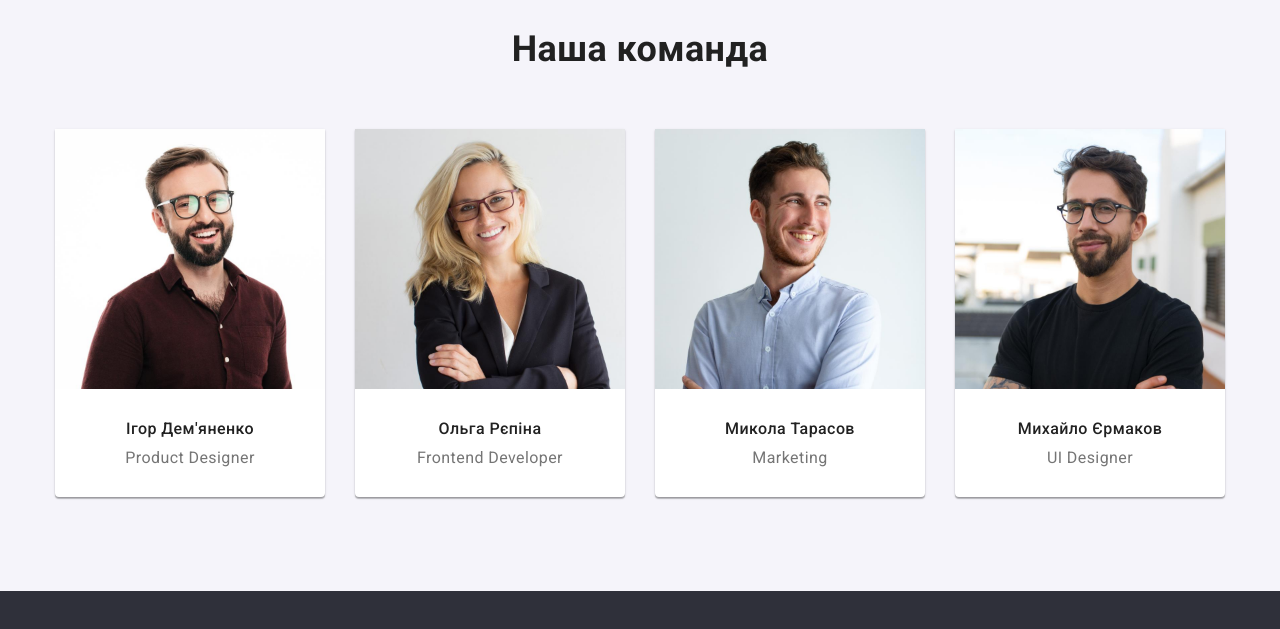
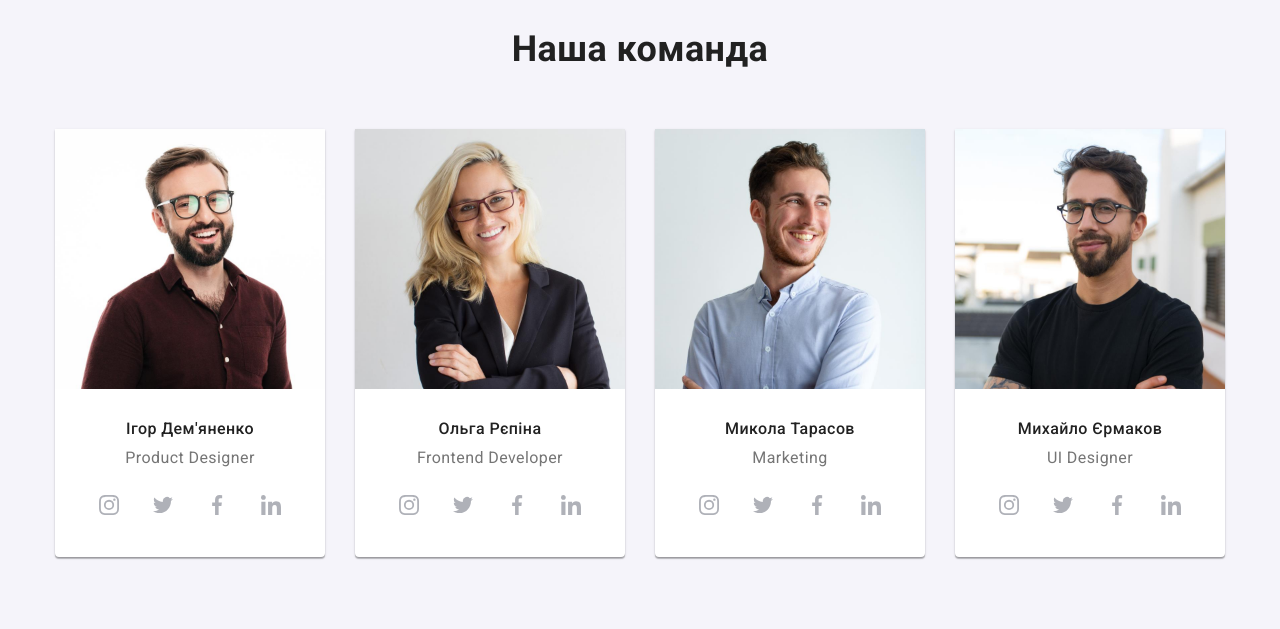
Before and after one commit to Turt1ePower/goit-markup-hw-04, a plain HTML site: page index.html in a window 1280 px wide. Shown: the part 1540-2169 px from the top of the page. Drawn offline with nearby package versions, Linux system fonts and the light colour scheme.

Commit message:
add hero bg image / add teammate  social buttons

```diff
--- a/css/styles.css
+++ b/css/styles.css
@@ -11,6 +11,7 @@
   --border-header-color: #ececec;
   --border-card-color: #eeeeee;
   --hero-gradient-color: rgba(47, 48, 58, 0.4);
+  --icon-color: #afb1b8;
 }
 
 /* Reset */
@@ -341,6 +342,7 @@ body {
 
 .teammate-card {
   min-width: 270px;
+  padding-bottom: 30px;
 
   background-color: var(--secondary-color);
   box-shadow: 0px 1px 3px rgba(0, 0, 0, 0.12), 0px 1px 1px rgba(0, 0, 0, 0.14),
@@ -366,11 +368,52 @@ body {
 }
 
 .teammate-position {
-  padding-bottom: 30px;
+  margin-bottom: 16px;
 
   font-size: 16px;
   line-height: 1.19;
   text-align: center;
+}
+
+.soc-list {
+  display: flex;
+  justify-content: center;
+  align-items: center;
+  margin-left: auto;
+  margin-right: auto;
+}
+
+.soc-item {
+  width: 44px;
+  height: 44px;
+}
+
+.soc-item:not(:last-child) {
+  margin-right: 10px;
+}
+
+.soc-link {
+  width: 100%;
+  height: 100%;
+  display: flex;
+  justify-content: center;
+  align-items: center;
+
+  border-radius: 50%;
+}
+
+.soc-icon {
+  fill: var(--icon-color);
+}
+
+.soc-link:hover,
+.soc-link:focus {
+  background-color: var(--accent-color);
+}
+
+.soc-link:hover .soc-icon,
+.soc-link:focus .soc-icon {
+  fill: var(--secondary-color);
 }
 
 /* PORTFOLIO */
--- a/index.html
+++ b/index.html
@@ -122,21 +122,141 @@
               <img src="./images/team1.jpg" alt="ігор" width="270" class="teammate-photo" />
               <h3 class="teammate-name title">Ігор Дем'яненко</h3>
               <p class="teammate-position">Product Designer</p>
+              <ul class="soc-list list">
+                <li class="soc-item">
+                  <a href="" class="soc-link">
+                    <svg class="soc-icon" width="20" height="20">
+                      <use href="./images/symbol-defs.svg#icon-instagram"></use>
+                    </svg>
+                  </a>
+                </li>
+                <li class="soc-item">
+                  <a href="" class="soc-link">
+                    <svg class="soc-icon" width="20" height="20">
+                      <use href="./images/symbol-defs.svg#icon-twitter"></use>
+                    </svg>
+                  </a>
+                </li>
+                <li class="soc-item">
+                  <a href="" class="soc-link">
+                    <svg class="soc-icon" width="20" height="20">
+                      <use href="./images/symbol-defs.svg#icon-facebook"></use>
+                    </svg>
+                  </a>
+                </li>
+                <li class="soc-item">
+                  <a href="" class="soc-link">
+                    <svg class="soc-icon" width="20" height="20">
+                      <use href="./images/symbol-defs.svg#icon-linkedin"></use>
+                    </svg>
+                  </a>
+                </li>
+              </ul>
             </li>
             <li class="teammate-card">
               <img src="./images/team2.jpg" alt="ольга" width="270" class="teammate-photo" />
               <h3 class="teammate-name title">Ольга Рєпіна</h3>
               <p class="teammate-position">Frontend Developer</p>
+              <ul class="soc-list list">
+                <li class="soc-item">
+                  <a href="" class="soc-link">
+                    <svg class="soc-icon" width="20" height="20">
+                      <use href="./images/symbol-defs.svg#icon-instagram"></use>
+                    </svg>
+                  </a>
+                </li>
+                <li class="soc-item">
+                  <a href="" class="soc-link">
+                    <svg class="soc-icon" width="20" height="20">
+                      <use href="./images/symbol-defs.svg#icon-twitter"></use>
+                    </svg>
+                  </a>
+                </li>
+                <li class="soc-item">
+                  <a href="" class="soc-link">
+                    <svg class="soc-icon" width="20" height="20">
+                      <use href="./images/symbol-defs.svg#icon-facebook"></use>
+                    </svg>
+                  </a>
+                </li>
+                <li class="soc-item">
+                  <a href="" class="soc-link">
+                    <svg class="soc-icon" width="20" height="20">
+                      <use href="./images/symbol-defs.svg#icon-linkedin"></use>
+                    </svg>
+                  </a>
+                </li>
+              </ul>
             </li>
             <li class="teammate-card">
               <img src="./images/team3.jpg" alt="микола" width="270" class="teammate-photo" />
               <h3 class="teammate-name title">Микола Тарасов</h3>
               <p class="teammate-position">Marketing</p>
+              <ul class="soc-list list">
+                <li class="soc-item">
+                  <a href="" class="soc-link">
+                    <svg class="soc-icon" width="20" height="20">
+                      <use href="./images/symbol-defs.svg#icon-instagram"></use>
+                    </svg>
+                  </a>
+                </li>
+                <li class="soc-item">
+                  <a href="" class="soc-link">
+                    <svg class="soc-icon" width="20" height="20">
+                      <use href="./images/symbol-defs.svg#icon-twitter"></use>
+                    </svg>
+                  </a>
+                </li>
+                <li class="soc-item">
+                  <a href="" class="soc-link">
+                    <svg class="soc-icon" width="20" height="20">
+                      <use href="./images/symbol-defs.svg#icon-facebook"></use>
+                    </svg>
+                  </a>
+                </li>
+                <li class="soc-item">
+                  <a href="" class="soc-link">
+                    <svg class="soc-icon" width="20" height="20">
+                      <use href="./images/symbol-defs.svg#icon-linkedin"></use>
+                    </svg>
+                  </a>
+                </li>
+              </ul>
             </li>
             <li class="teammate-card">
               <img src="./images/team4.jpg" alt="михайло" width="270" class="teammate-photo" />
               <h3 class="teammate-name title">Михайло Єрмаков</h3>
               <p class="teammate-position">UI Designer</p>
+              <ul class="soc-list list">
+                <li class="soc-item">
+                  <a href="" class="soc-link">
+                    <svg class="soc-icon" width="20" height="20">
+                      <use href="./images/symbol-defs.svg#icon-instagram"></use>
+                    </svg>
+                  </a>
+                </li>
+                <li class="soc-item">
+                  <a href="" class="soc-link">
+                    <svg class="soc-icon" width="20" height="20">
+                      <use href="./images/symbol-defs.svg#icon-twitter"></use>
+                    </svg>
+                  </a>
+                </li>
+                <li class="soc-item">
+                  <a href="" class="soc-link">
+                    <svg class="soc-icon" width="20" height="20">
+                      <use href="./images/symbol-defs.svg#icon-facebook"></use>
+                    </svg>
+                  </a>
+                </li>
+                <li class="soc-item">
+                  <a href="" class="soc-link">
+                    <svg class="soc-icon" width="20" height="20">
+                      <use href="./images/symbol-defs.svg#icon-linkedin"></use>
+                    </svg>
+                  </a>
+                </li>
+              </ul>
             </li>
           </ul>
         </div>
```
Also changed, not shown: images/symbol-defs.svg (added).
